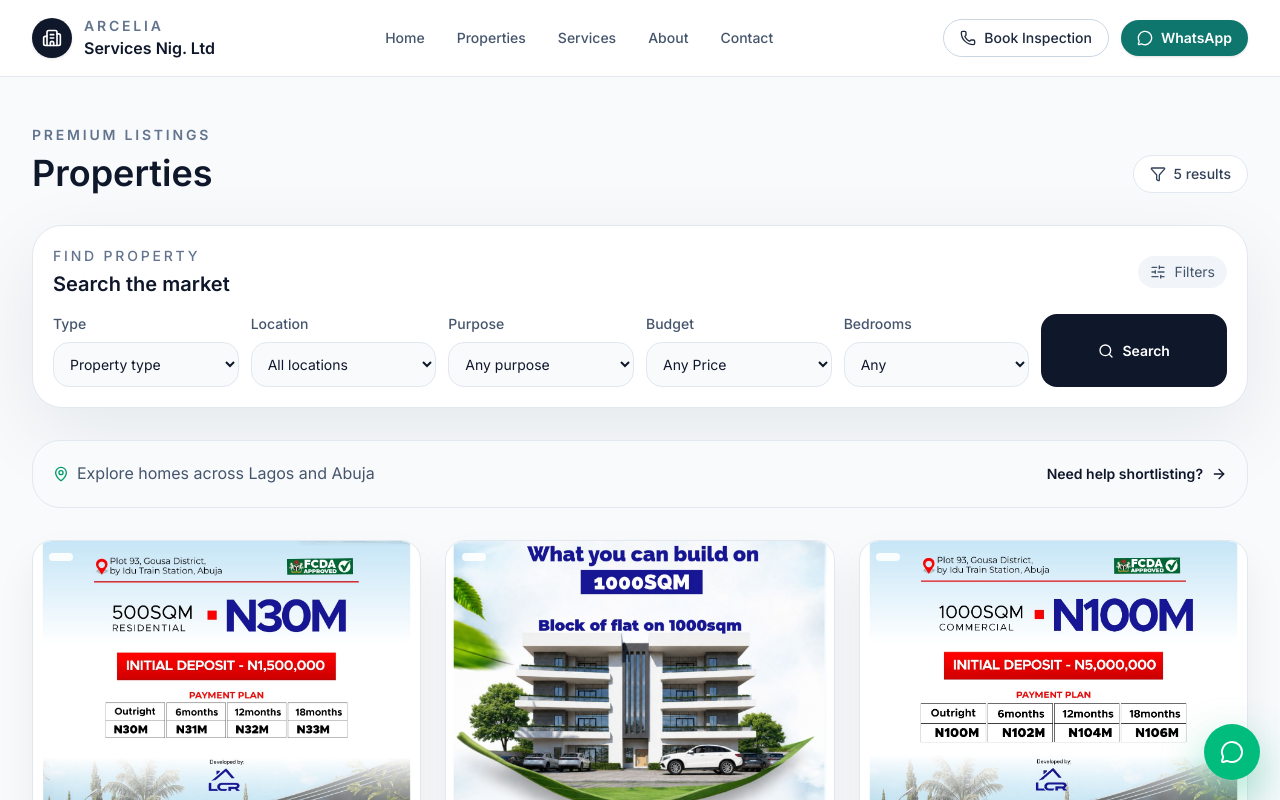
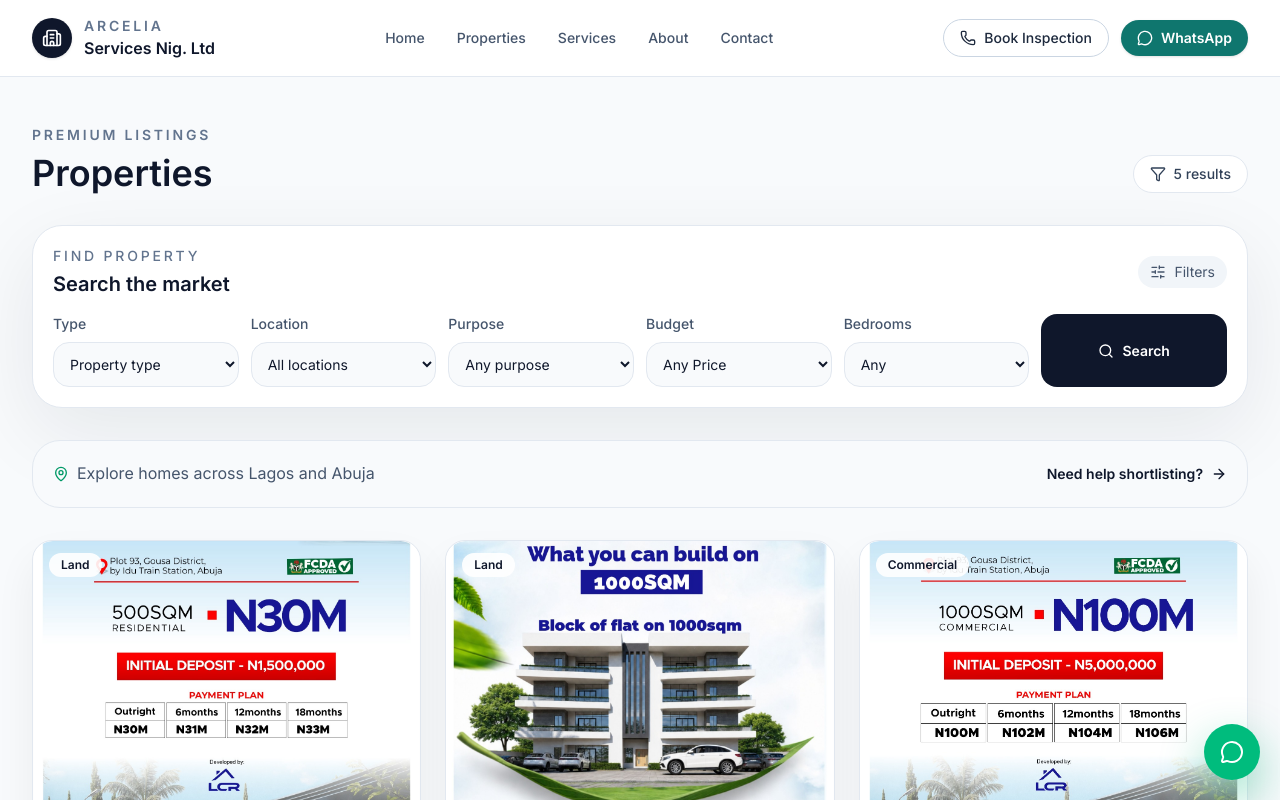
Before and after one commit to alhemdrew/ARCELIA, a Next.js app: page /ARCELIA/properties in a window 1280 px wide. Shown: the top 800 px of the page. Built offline with nearby package versions, Linux system fonts and the light colour scheme.

Commit message:
fix(types): make property fields optional-safe for static build

```diff
--- a/src/app/page.tsx
+++ b/src/app/page.tsx
@@ -60,12 +60,12 @@
           </div>
         </div>
 
-                <h1 className="text-4xl font-semibold leading-tight text-slate-900 sm:text-5xl md:text-6xl">Invest today for your  tomorrow</h1>
-          {properties.map((property) => (
-            <PropertyCard key={property.id} property={property as any} />
-          ))}
-        </div>
-      </section>
+      <div className="mt-6 grid gap-6 sm:grid-cols-2 lg:grid-cols-3">
+        {properties.map((property) => (
+          <PropertyCard key={property.id} property={property as any} />
+        ))}
+      </div>
+    </section>
 
       <section className="mx-auto max-w-7xl px-4 py-16 sm:px-6 lg:px-8">
         <div className="grid gap-8 lg:grid-cols-[1.1fr_0.9fr] lg:items-center">
--- a/src/app/properties/[slug]/page.tsx
+++ b/src/app/properties/[slug]/page.tsx
@@ -23,17 +23,17 @@
 
   const formattedPrice = (() => {
     try {
-      if (property.price && property.currency) {
+      if (property?.price && property?.currency) {
         return new Intl.NumberFormat("en-NG", {
           style: "currency",
           currency: property.currency,
           maximumFractionDigits: 0,
-        }).format(property.price);
+        }).format(property.price as number);
       }
     } catch (e) {
       // fall back
     }
-    return (property.priceText as any) || "Price on request";
+    return (property?.priceText as any) || "Price on request";
   })();
 
   return (
--- a/src/app/properties/page.tsx
+++ b/src/app/properties/page.tsx
@@ -21,16 +21,16 @@
 
   const type = typeof query.type === "string" ? query.type : "";
   const location = typeof query.location === "string" ? query.location : "";
-  const purpose = typeof query.purpose === "string" ? query.purpose : "";
+  const purpose = typeof (query as any).purpose === "string" ? (query as any).purpose : "";
   const budget = typeof query.budget === "string" ? query.budget : "";
   const bedrooms = typeof query.bedrooms === "string" ? query.bedrooms : "";
 
   const filteredProperties = properties.filter((property) => {
     const matchesType = !type || property.type === type;
     const matchesLocation = !location || property.location.includes(location) || property.city === location;
-    const matchesPurpose = !purpose || property.purpose === purpose;
-    const matchesBudgetFilter = matchesBudget(property.price, budget);
-    const matchesBedrooms = !bedrooms || property.bedrooms >= Number(bedrooms);
+    const matchesPurpose = !purpose || (property.purpose ?? "") === purpose;
+    const matchesBudgetFilter = matchesBudget(property.price ?? 0, budget);
+    const matchesBedrooms = !bedrooms || (property.bedrooms ?? 0) >= Number(bedrooms);
 
     return matchesType && matchesLocation && matchesPurpose && matchesBudgetFilter && matchesBedrooms;
   });
--- a/src/components/property-card.tsx
+++ b/src/components/property-card.tsx
@@ -36,7 +36,7 @@
           className="object-cover transition duration-500 group-hover:scale-105"
         />
         <div className="absolute inset-x-0 top-3 flex items-center justify-between px-4">
-          <span className="rounded-full bg-white/90 px-3 py-1 text-xs font-semibold text-slate-900">{property.type}</span>
+          <span className="rounded-full bg-white/90 px-3 py-1 text-xs font-semibold text-slate-900">{property.type ?? ""}</span>
           {property.verified && (
             <span className="inline-flex items-center gap-2 rounded-full bg-emerald-600/95 px-3 py-1 text-xs font-semibold text-white">
               <Check className="h-3 w-3" /> Verified
@@ -51,23 +51,23 @@
             <h3 className="text-xl font-semibold text-slate-900">{property.title}</h3>
             <div className="mt-2 flex items-center gap-1 text-sm text-slate-500">
               <MapPin className="h-4 w-4" />
-              <span>{property.location}</span>
+              <span>{property.location ?? ""}</span>
             </div>
           </div>
           <div className="text-right">
             <div className="text-lg font-semibold text-slate-900">{formattedPrice}</div>
-            <div className="text-xs uppercase tracking-[0.18em] text-slate-400">{property.purpose || "Available"}</div>
+            <div className="text-xs uppercase tracking-[0.18em] text-slate-400">{property.purpose ?? "Available"}</div>
           </div>
         </div>
 
         <div className="flex items-center gap-4 border-y border-slate-100 py-3 text-sm text-slate-600">
-          {(property as any).bedrooms > 0 && (
+          {((property as any).bedrooms ?? 0) > 0 && (
             <div className="flex items-center gap-2">
               <BedDouble className="h-4 w-4" />
               <span>{(property as any).bedrooms} Beds</span>
             </div>
           )}
-          {(property as any).bathrooms > 0 && (
+          {((property as any).bathrooms ?? 0) > 0 && (
             <div className="flex items-center gap-2">
               <Bath className="h-4 w-4" />
               <span>{(property as any).bathrooms} Baths</span>
--- a/src/data/properties.ts
+++ b/src/data/properties.ts
@@ -1,17 +1,34 @@
+export type PropertyImage = { src: string; alt?: string };
+
 export type Property = {
-  id: string
-  title: string
-  slug: string
-  location?: string
-  size?: string
-  priceText?: string
-  initialDeposit?: string
-  paymentPlan?: string
-  developer?: string
-  approvals?: string[]
-  images?: string[]
-  video?: string | null
-}
+  id: string;
+  title: string;
+  slug: string;
+  location?: string;
+  city?: string;
+  size?: string;
+  area?: string;
+  price?: number;
+  currency?: string;
+  priceText?: string;
+  initialDeposit?: string;
+  paymentPlan?: string;
+  developer?: string;
+  approvals?: string[];
+  images?: PropertyImage[];
+  video?: string | null;
+  status?: string;
+  purpose?: string;
+  verified?: boolean;
+  shortDescription?: string;
+  type?: string;
+  bedrooms?: number;
+  bathrooms?: number;
+  landSize?: string;
+  description?: string;
+  features?: string[];
+  featured?: boolean;
+};
 
 export const properties: Property[] = [
   {
@@ -25,7 +42,15 @@
     paymentPlan: "Outright N30M / 6 months N31M / 12 months N32M / 18 months N33M",
     developer: "LCR",
     approvals: ["FCDA Approved"],
-    images: ["/300sqm-N30m.jpeg", "/500sqm--30m.jpeg"]
+    images: [
+      { src: "/300sqm-N30m.jpeg", alt: "CityView 300sqm sample" },
+      { src: "/500sqm--30m.jpeg", alt: "CityView 500sqm sample" },
+    ],
+    status: "Available",
+    type: "Land",
+    description: "Verified 500sqm plots at CityView Park & Resort.",
+    features: ["Title documents available", "Easy access to road"],
+    area: "500SQM",
   },
   {
     id: "cityview-1000sqm-n60m",
@@ -35,7 +60,15 @@
     size: "1000SQM",
     priceText: "N60,000,000",
     developer: "LCR",
-    images: ["/1000sqm--n60m.jpeg", "/1000sqm-N60m.jpeg"]
+    images: [
+      { src: "/1000sqm--n60m.jpeg", alt: "CityView 1000sqm" },
+      { src: "/1000sqm-N60m.jpeg", alt: "CityView 1000sqm alt" },
+    ],
+    status: "Available",
+    type: "Land",
+    description: "Spacious 1000sqm plots with investment potential.",
+    features: ["Near transport", "Developer payment plans"],
+    area: "1000SQM",
   },
   {
     id: "cityview-1000sqm-n100m",
@@ -47,7 +80,12 @@
     initialDeposit: "N5,000,000",
     paymentPlan: "Outright N100M / 6 months N102M / 12 months N104M / 18 months N106M",
     developer: "LCR",
-    images: ["/1000sqm-N100m.jpeg"]
+    images: [{ src: "/1000sqm-N100m.jpeg", alt: "CityView 1000sqm commercial" }],
+    status: "Available",
+    type: "Commercial",
+    description: "Commercial 1000sqm option in CityView Park & Resort.",
+    features: ["Prime commercial location"],
+    area: "1000SQM",
   },
   {
     id: "cityview-200sqm-n12m",
@@ -58,7 +96,15 @@
     initialDeposit: "N750,000",
     paymentPlan: "Outright N12M / 6 months N12.5M / 12 months N13M / 18 months N13.5M",
     developer: "LCR",
-    images: ["/200sqm-N12m.jpeg", "/200qm-N12m.jpeg"]
+    images: [
+      { src: "/200sqm-N12m.jpeg", alt: "CityView 200sqm" },
+      { src: "/200qm-N12m.jpeg", alt: "CityView 200sqm alt" },
+    ],
+    status: "Available",
+    type: "Land",
+    description: "200sqm plots suitable for residential development.",
+    features: ["Affordable entry", "Close to amenities"],
+    area: "200SQM",
   },
   {
     id: "cityview-300sqm-n18m",
@@ -69,7 +115,15 @@
     initialDeposit: "N1,000,000",
     paymentPlan: "Outright N18M / 6 months N19M / 12 months N20M / 18 months N21M",
     developer: "LCR",
-    images: ["/300sqm-N18m.jpeg", "/300sqm--n18m.jpeg"]
+    images: [
+      { src: "/300sqm-N18m.jpeg", alt: "CityView 300sqm" },
+      { src: "/300sqm--n18m.jpeg", alt: "CityView 300sqm alt" },
+    ],
+    status: "Available",
+    type: "Land",
+    description: "300sqm plots in an accessible location.",
+    features: ["Clear access roads", "Developer support"],
+    area: "300SQM",
   }
 ]
 
```
